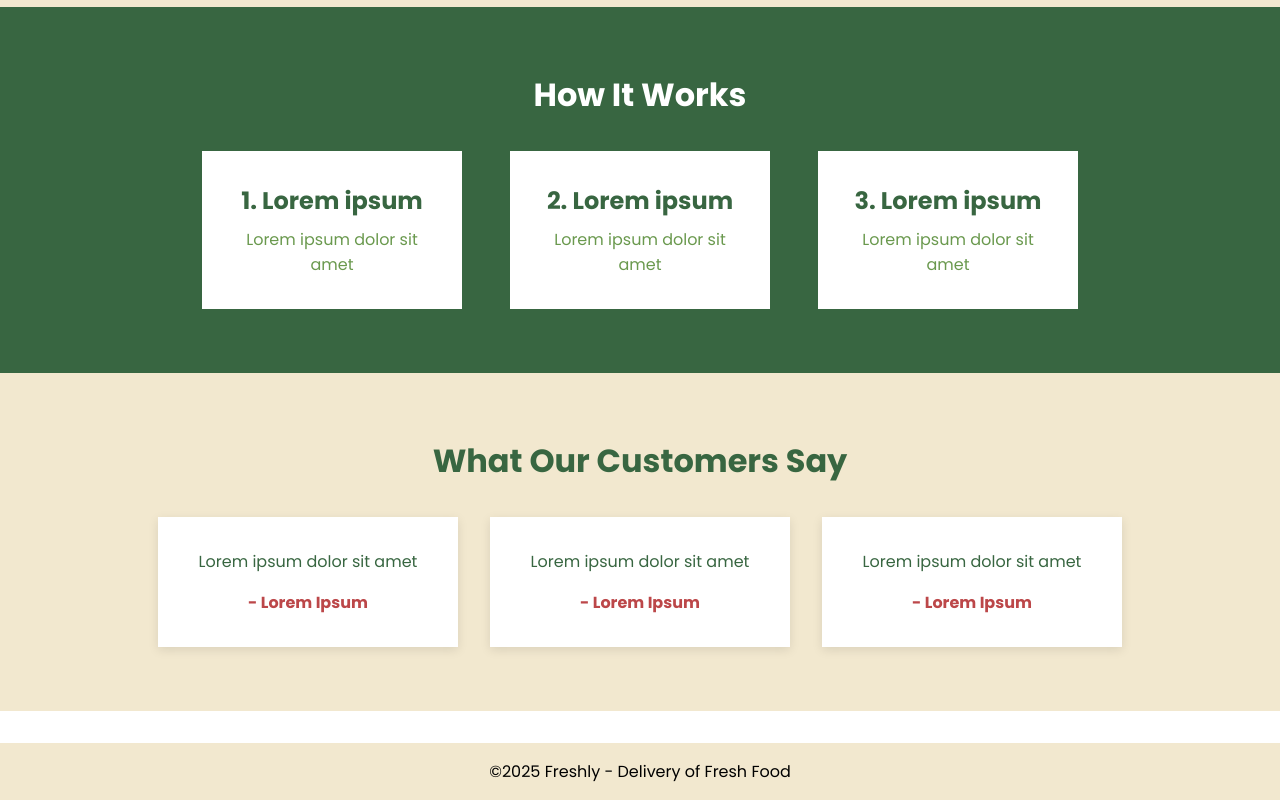
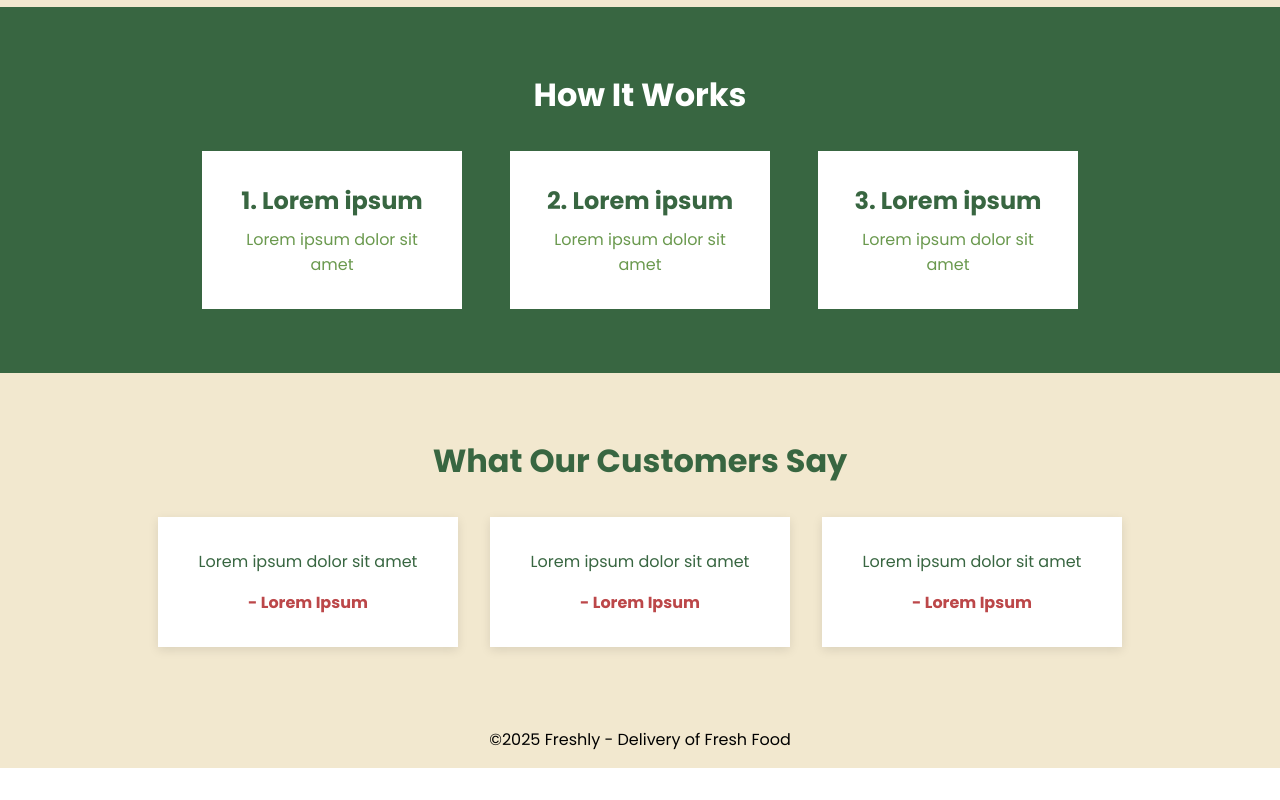
Before and after one commit to bebopcarti/freshly-so-far-by-nay, a React (Create React App) app: page / in a window 1280 px wide. Shown: the part 1421-2221 px from the top of the page. After the commit the page ends 2189 px from the top, so only its background shows below. Built offline with nearby package versions, Linux system fonts and the light colour scheme.

Commit message:
removed margin-top from footer

```diff
--- a/src/footer/Footer.css
+++ b/src/footer/Footer.css
@@ -3,5 +3,5 @@ footer {
   color: black;
   text-align: center;
   padding: 1rem;
-  margin-top: 2rem;
+  /* margin-top: 2rem; */
 }
```
